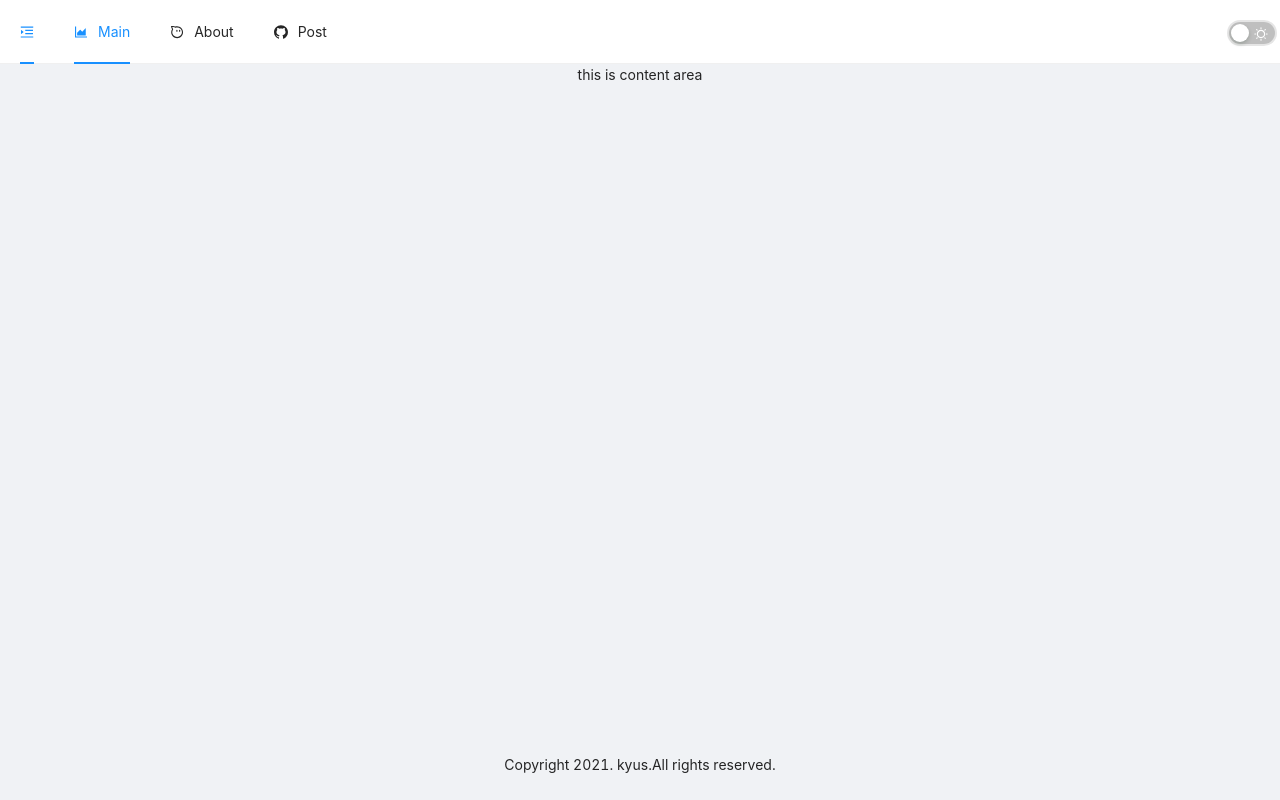
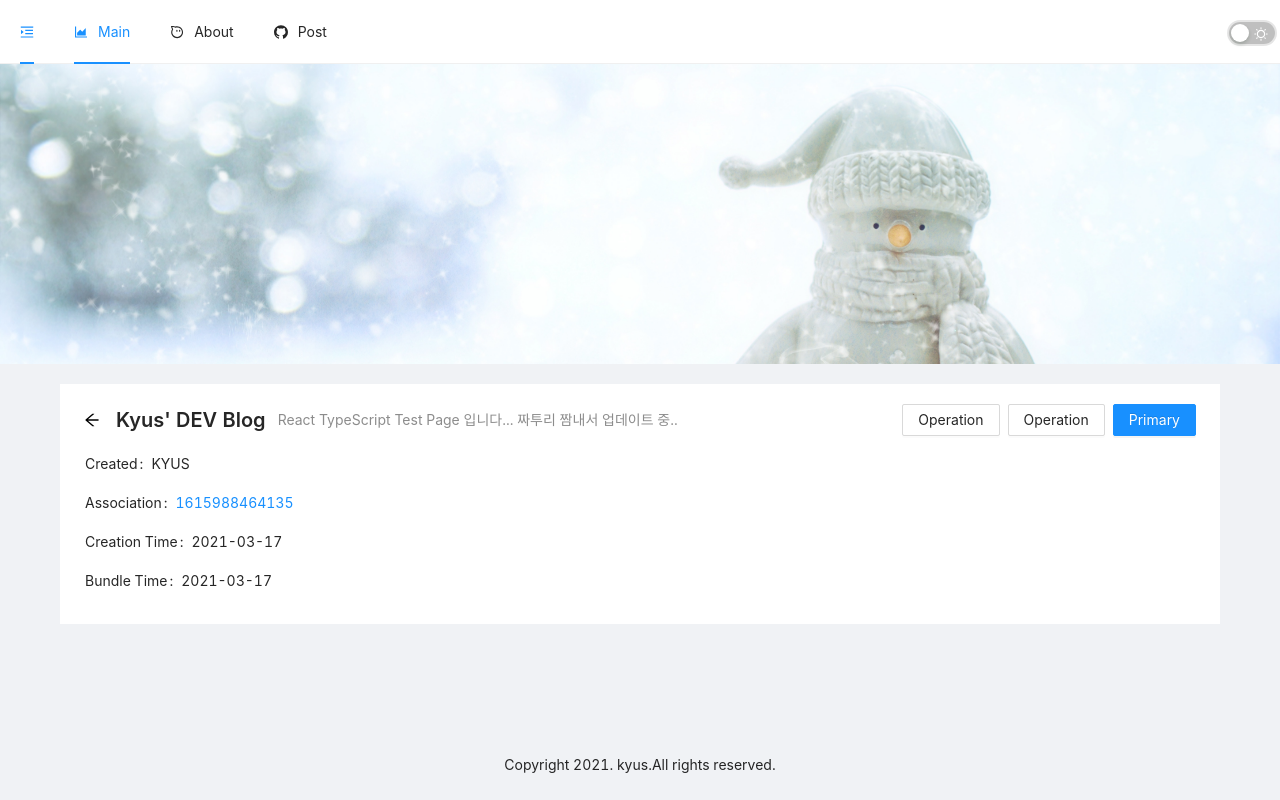
Before and after one commit to kyus/kyus.github.io, a React (Create React App) app in the folder src/: page / in a window 1280 px wide. Built offline with nearby package versions, Linux system fonts and the light colour scheme.

Commit message:
main 페이지 구성

```diff
--- a/src/src/components/Main.tsx
+++ b/src/src/components/Main.tsx
@@ -1,9 +1,41 @@
 import React from "react";
 import { RouteComponentProps } from "react-router-dom";
+import {Button, Descriptions, PageHeader } from "antd";
 
 function Main({ history, location, match }: RouteComponentProps) {
-  console.log("props", location, match);
-  return <div>this is content area</div>;
+  return <div>
+    <div className={"mainBanner"} />
+    <div style={{maxWidth:1200, margin:"auto", padding:20}}>
+      <div className="site-page-header-ghost-wrapper">
+        <PageHeader
+          ghost={false}
+          onBack={history.goBack}
+          title="Kyus' DEV Blog"
+          subTitle="React TypeScript Test Page 입니다... 짜투리 짬내서 업데이트 중.."
+          extra={[
+            <Button key="3">Operation</Button>,
+            <Button key="2">Operation</Button>,
+            <Button key="1" type="primary">
+              Primary
+            </Button>,
+          ]}
+        >
+          <Descriptions  column={1}>
+            <Descriptions.Item label="Created">KYUS</Descriptions.Item>
+            <Descriptions.Item label="Association">
+              <a>1615988464135</a>
+            </Descriptions.Item>
+            <Descriptions.Item label="Creation Time">
+              2021-03-17
+            </Descriptions.Item>
+            <Descriptions.Item label="Bundle Time">
+              2021-03-17
+            </Descriptions.Item>
+          </Descriptions>
+        </PageHeader>
+      </div>
+    </div>
+  </div>;
 }
 
 export default Main;
```
Also changed, not shown: src/src/img/snowman.jpg (added).
